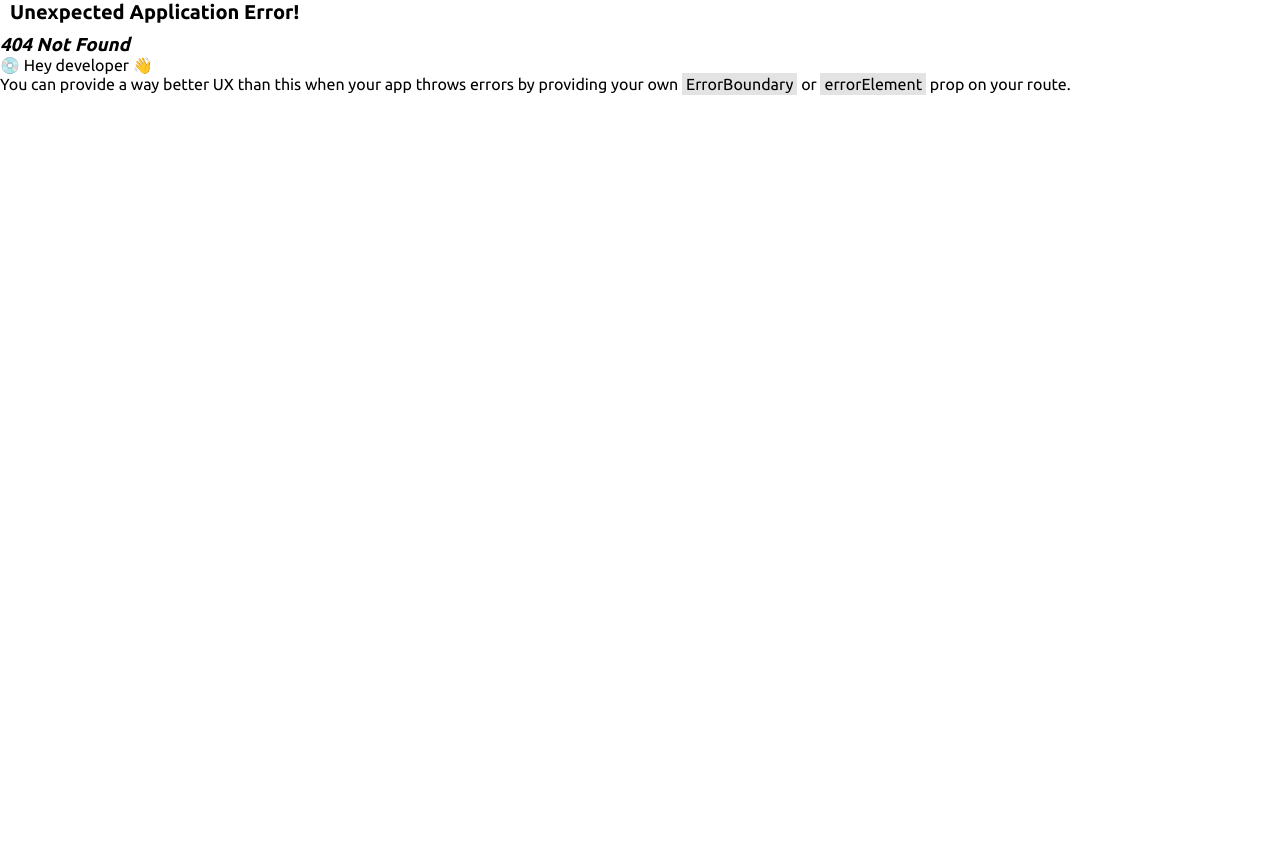
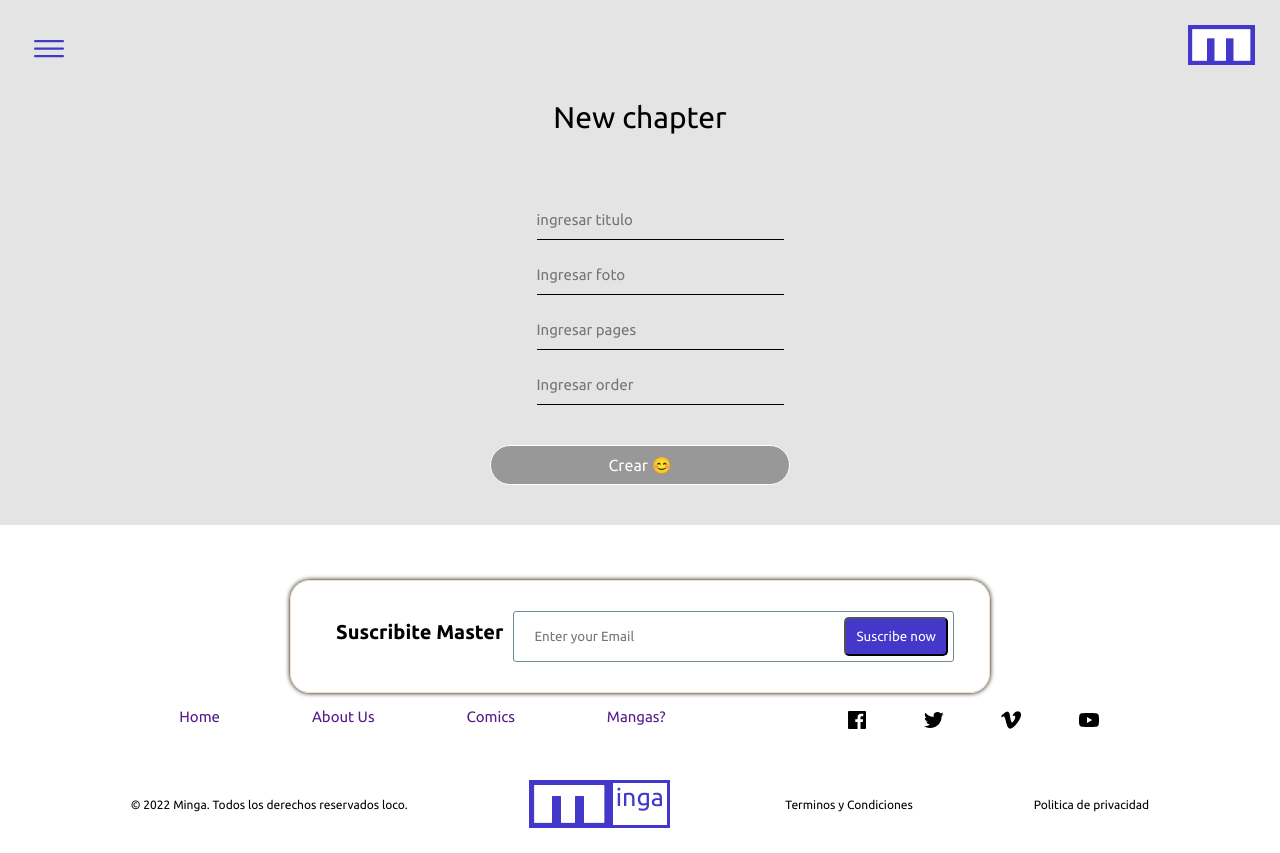
Before and after one commit to LuRovere/minga-front, a React (Create React App) app: page /create-chapter in a window 1280 px wide. Before the commit this address had no page. Before the commit the page ends 800 px from the top, so only its background shows below. Built offline with nearby package versions, Linux system fonts and the light colour scheme.

Commit message:
formulario

```diff
--- a/package.json
+++ b/package.json
@@ -7,6 +7,7 @@
     "@testing-library/jest-dom": "^5.16.5",
     "@testing-library/react": "^13.4.0",
     "@testing-library/user-event": "^13.5.0",
+    "axios": "^1.2.2",
     "react": "^18.2.0",
     "react-dom": "^18.2.0",
     "react-redux": "^8.0.5",
--- a/src/App.css
+++ b/src/App.css
@@ -3,16 +3,31 @@
   justify-content: space-between;
   padding: 25px;
   position: absolute;
+  background-color: transparent;
   width: 100%;
-  background-color: rgba(105, 105, 105, 0.164);
+
+}
+
+
+.logo{
+    background-color: white;
+    height: 40px;
 }
 a{
   text-decoration: none;
 }
+.comi{
+    margin: 5px;
+    padding: 10px;
+
+}
 .opciones{
+    border-radius: 10px;
   display: flex;
   flex-direction: column;
   color: white;
+  background-color: rgba(255, 255, 255, 0.418);
+
 }
 
 .section{
@@ -32,7 +47,7 @@ a{
     width: 330px;
     border: 1px solid white;
     border-radius: 20px;
-    margin: 100px 0px 20px 0px;
+    margin: 200px 0px 20px 0px;
     display: flex;
     text-align: center;
   }
@@ -42,6 +57,10 @@ a{
 .footer{
     display: flex;
     flex-direction: column;
+    margin-top: 40px;
+
+
+
 
 
 }
@@ -117,9 +136,18 @@ button{
 }
 
 @media (min-width:768px){
+
+    .anuncio{
+        width: 600px;
+        font-size: 25px;
+        padding: 15px;
+        border-radius: 50px;
+    }
+
     .footer{
         display: flex;
         align-items: center;
+
     }
     .suscribite{
         flex-direction: row;
@@ -171,4 +199,46 @@ button{
         padding: 10px;
     }
 
+
 }
+/*------------------------form chapter*/
+
+.chapter{
+    background: #1e1e1e1e;
+}
+
+.chapterTitulo{display: flex;
+justify-content: center;
+font-size: 30px;
+margin: 100px 0px 50px 0px;
+
+
+}
+
+.formChapter{
+    display: flex;
+flex-direction: column;
+align-items: center;
+justify-content: center;
+
+}
+
+.inputChapter{
+    background: #1e1e1e00;
+    font-size: 15px;
+    display: flex;
+    justify-content:  center;
+    margin-top: 15px;
+    border: transparent;
+    border-bottom: 1px solid black;
+    width: 100%;
+}
+.enviar{
+    margin: 40px;
+    height: 40px;
+    border:1px solid white;
+    border-radius: 40px;
+    font-size: 16px;
+    background-color: #1e1e1e62;
+    color: white;
+}
--- a/src/layout/Navbar.jsx
+++ b/src/layout/Navbar.jsx
@@ -20,15 +20,15 @@ const Navbar = () => {
         {
             variable ?(
             <div className='opciones'>
-            <a href='#'>Comics</a>
-            <a href='#'>Iniciar Sesion</a>
+            <a className='comi' href='#'>Comics</a>
+            <a className='comi' href='#'>Iniciar Sesion</a>
         </div>
             )
             : null
         }
         </div>
         <div className='derecha'>
-        <a href=''><img src='./assets/images/Logo.png'/></a>
+        <a href=''><img className='logo' src='./assets/images/Logo.png'/></a>
         </div>
     </div>
     )
--- /dev/null
+++ b/src/views/CreateChapter.view.jsx
@@ -0,0 +1,55 @@
+import axios from "axios";
+import React, { useRef } from "react";
+
+
+const CreateChapter = () => {
+
+    return(
+        <div className="chapter">
+
+
+
+         <form className="formChapter">
+
+         <legend className="chapterTitulo">New chapter</legend>
+
+             <label htmlFor="titulo">
+
+             <input className="inputChapter"
+              type="text"
+              id="titulo"
+              placeholder="ingresar titulo"
+              />
+             </label>
+
+
+             <label htmlFor="imagen">
+             <input className="inputChapter"
+              type="text"
+              id="imagen"
+              placeholder="Ingresar foto"
+
+              />
+             </label>
+             <label htmlFor="pages">
+             <input className="inputChapter"
+              type="text"
+              id="pages"
+              placeholder="Ingresar pages"
+
+              />
+             </label>
+             <label htmlFor="order">
+             <input className="inputChapter"
+              type="text"
+              id="order"
+              placeholder="Ingresar order"
+
+              />
+             </label>
+             <input type="submit" value="Crear 😊" className="enviar"/>
+         </form>
+    </div>
+     )
+ };
+ export default CreateChapter
--- a/src/views/index.js
+++ b/src/views/index.js
@@ -1 +1,2 @@
 export { default as Home } from './Home.view'
+export {default as CreateChapter} from './CreateChapter.view'
```
Also changed, not shown: src/services/routes.js (+6 -1 lines), public/assets/footer.png (added), 1 other file (tests, documents, lock files or other folders).
